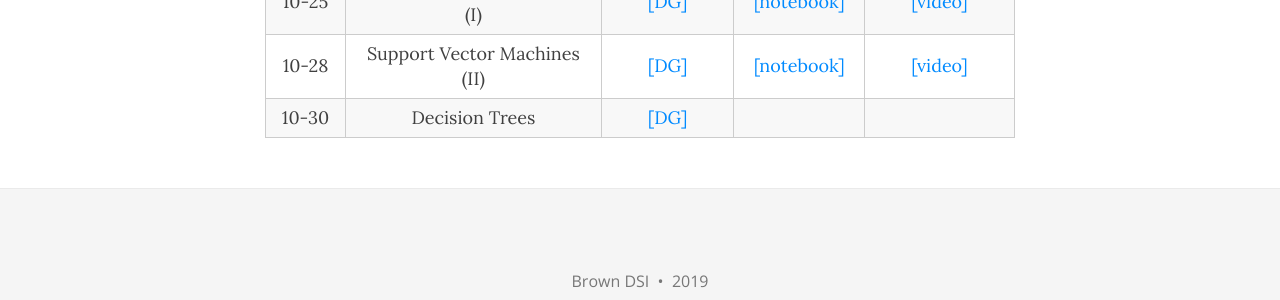
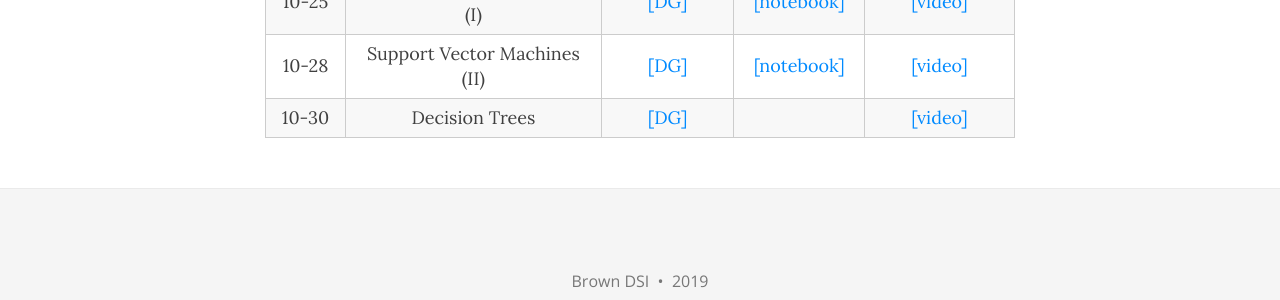
Before and after one commit to data1010/data1010.github.io, a Jekyll site: the page built from class.md, in a window 1280 px wide and 900 px high, scrolled down 1045 px. Shown: the part 526-826 px from the top of the window. Built offline with Jekyll 4.4.1, drawn with Linux system fonts in a browser that asks for light colours; nearby versions of some CDN libraries.

Commit message:
Add video link

```diff
--- a/class.md
+++ b/class.md
@@ -180,7 +180,7 @@ title: Notebooks and videos
       <td style="text-align: center">Decision Trees</td>
       <td style="text-align: center"><a href="https://mathigon.org/course/machine-learning/decision-trees">[DG]</a></td>
       <td style="text-align: center"><a href="https://nbviewer.jupyter.org/github/data1010/problem-sets/blob/master/10-30/data1010-10-30.ipynb"></a></td>
-      <td style="text-align: center"><a href=""></a></td>
+      <td style="text-align: center"><a href="https://youtu.be/w2GUac_GM04">[video]</a></td>
     </tr>
   </tbody>
 </table>
```
